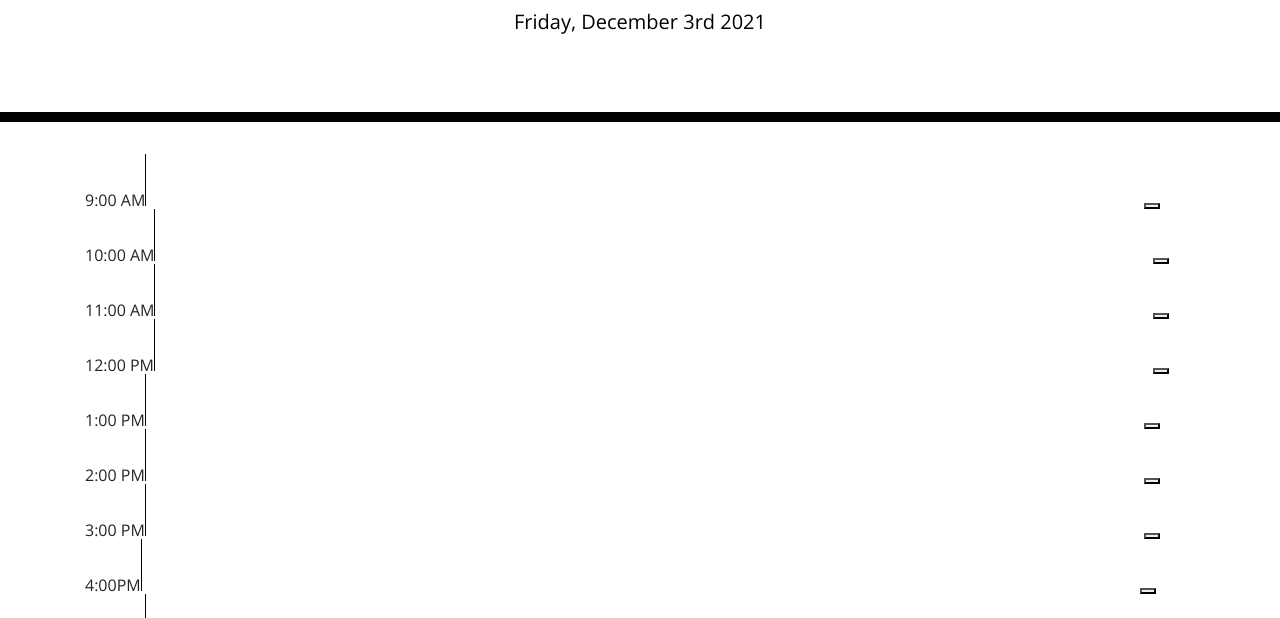
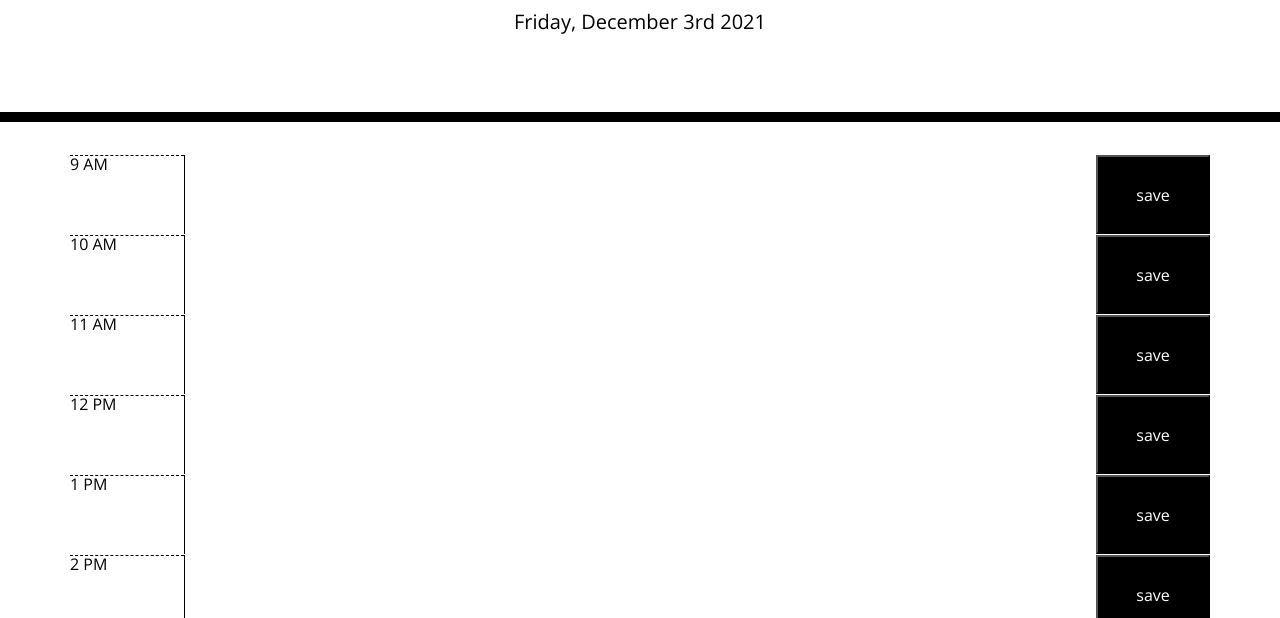
Before and after one commit to mkimborowicz/day-planner, a plain HTML site: page Develop/index.html in a window 1280 px wide. Shown: the part 182-800 px from the top of the page. Drawn offline with nearby package versions, Linux system fonts and the light colour scheme.

Commit message:
finished planner layout and started local storage

```diff
--- a/Assets/script.js
+++ b/Assets/script.js
@@ -1,30 +1,38 @@
-var schedule = $(".containter");
+var schedule = $(".container");
 var currentDay = $("#currentDay");
 var index = 0;
 var today = moment();
-var hour = today.format("hh:mm a");
+var currentTime = today.format("hh:mm a");
 currentDay.text(today.format("dddd, MMMM Do YYYY"));
 
 var hours = [
-  "9:00 AM",
-  "10:00 AM",
-  "11:00 AM",
-  "12:00 PM",
-  "1:00 PM",
-  "2:00 PM",
-  "3:00 PM",
-  "4:00PM",
-  "5:00 PM",
+  "9 AM",
+  "10 AM",
+  "11 AM",
+  "12 PM",
+  "1 PM",
+  "2 PM",
+  "3 PM",
+  "4 PM",
+  "5 PM",
 ];
 
 for (i = 9; i < 18; i++, index++) {
-  $("#hour-" + [i]).text(hours[index]);
-  $("#hour-" + [i]).append("<textarea></textarea>");
-  $("#hour-" + [i]).append("<button></button>");
+  $("#hour-" + [i]).append("<p></p>");
+  $("#hour-" + [i]).children("p").text(hours[index]);
+  $("#hour-" + [i]).append("<textarea></textarea>")
+  $("#hour-" + [i]).append("<button>save</button>");
 
+  var toDoItem = localStorage.getItem("hour-" + [index]);
+  var textArea = $("textarea");
+  textArea.text(toDoItem);
 
+  schedule.on("click", "button",function(event){
+    localStorage.setItem("hour-" + [index], textArea.val())
+  });
 
-  var eventsByHour = localStorage.getItem("hour-" + i);
 }
 
-schedule.on("click", "saveBtn", function (event) {});
+schedule.children("div").children("button").attr("class", "saveBtn");
+schedule.children().attr("class", "row");
+schedule.children("div").children("p").attr("class", "hour");
--- a/Develop/style.css
+++ b/Develop/style.css
@@ -11,7 +11,7 @@ textarea {
   color: #000000;
   border-left: 1px solid black;
   padding: 10px;
-  width: 90%;
+  width: 80%;
 }
 
 .jumbotron {
@@ -26,10 +26,10 @@ textarea {
   white-space: pre-wrap;
 }
 
-.time-block {
+/* .time-block {
   text-align: center;
   border-radius: 15px;
-}
+} */
 
 .row {
   white-space: pre-wrap;
@@ -41,6 +41,7 @@ textarea {
   background-color: #ffffff;
   color: #000000;
   border-top: 1px dashed #000000;
+  width: 10%;
 }
 
 .past {
@@ -59,14 +60,13 @@ textarea {
 }
 
 .saveBtn {
-  border-left: 1px solid black;
-  border-top-right-radius: 15px;
-  border-bottom-right-radius: 15px;
-  background-color: #06aed5;
+  background-color: #000000;
   color: white;
+  width: 10%;
+
 }
 
-.saveBtn i:hover {
+.saveBtn:hover {
   font-size: 20px;
   transition: all 0.3s ease-in-out;
 }
```
Also changed, not shown: Develop/index.html (+1 -0 lines).
